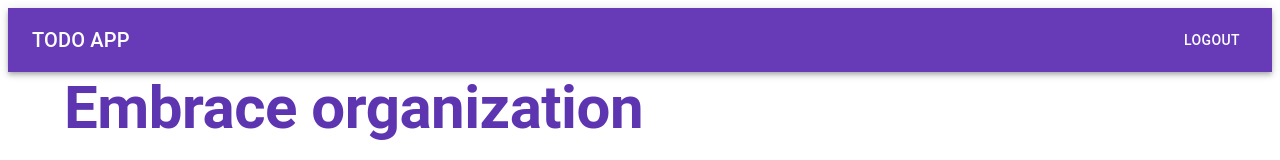
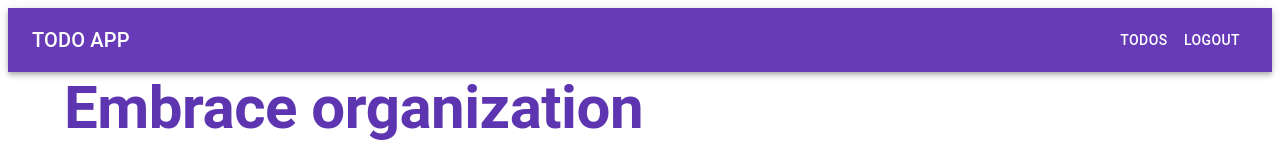
Before and after one commit to Maham-Imran99/todo-app, a React (Create React App) app in the folder user/: page / in a window 1280 px wide. Shown: the top 160 px of the page. Built offline with nearby package versions, Linux system fonts and the light colour scheme; sample sign-in values are in the browser's storage.

Commit message:
nav bar updates

```diff
--- a/user/src/components/common/NavBar.js
+++ b/user/src/components/common/NavBar.js
@@ -1,33 +1,42 @@
 import React from 'react';
 import { AppBar, Toolbar, Typography, Button } from '@mui/material';
-import { Link, useNavigate } from 'react-router-dom';
+import { Link, useNavigate, useLocation } from 'react-router-dom';
 import { LOGIN, LOGOUT, SIGNUP, TODO } from '../../constants/constantText';
+import { useAuth } from '../../context/auth/AuthContext';
 
 export default function NavBar() {
-  const token = localStorage.getItem("token");
+  const { isLoggedIn, logout } = useAuth();
   const navigate = useNavigate();
+  const location = useLocation();
+
+  const handleLogout = () => {
+    logout();
+    navigate('/login');
+  };
+
+  const isHome = location.pathname === '/';
+
   return (
     <AppBar position="static" style={{ backgroundColor: '#673ab7' }}>
       <Toolbar>
         <Typography variant="h6" style={{ flexGrow: 1 }}>
           <Link to="/" style={{ color: 'inherit', textDecoration: 'none' }}>{TODO}</Link>
         </Typography>
-        {
-          token ? (
-            <>
-              <Button color="inherit" onClick={() => {
-                localStorage.removeItem("token");
-                navigate('/login');
-              }}>{LOGOUT}</Button>
 
-            </>
-          ) : (
-            <>
-              <Button color="inherit" component={Link} to="/login">{LOGIN}</Button>
-              <Button color="inherit" component={Link} to="/signup">{SIGNUP}</Button>
-            </>
-          )
-        }
+        {isHome && isLoggedIn && (
+          <Button color="inherit" component={Link} to="/todos">
+            Todos
+          </Button>
+        )}
+
+        {isLoggedIn ? (
+          <Button color="inherit" onClick={handleLogout}>{LOGOUT}</Button>
+        ) : (
+          <>
+            <Button color="inherit" component={Link} to="/login">{LOGIN}</Button>
+            <Button color="inherit" component={Link} to="/signup">{SIGNUP}</Button>
+          </>
+        )}
       </Toolbar>
     </AppBar>
   );
--- a/user/src/components/todo/Todo.js
+++ b/user/src/components/todo/Todo.js
@@ -26,6 +26,8 @@ const Todo = () => {
         if (response.data && response.data.todo) {
             dispatch(addTodo(response.data.todo));
             setNewTodo("");
+            dispatch(updateSearchTerm(""));
+            window.location.reload();
         }
     } catch (error) {
         console.error("Error creating todo", error);
--- a/user/src/components/todo/TodoList.js
+++ b/user/src/components/todo/TodoList.js
@@ -21,16 +21,14 @@ const TodoList = () => {
   });
 
   const getFilteredTodos = () => {
-    console.log('getFilteredTodos')
-    return todos.filter(todo => {
+    return Array.isArray(todos) ? todos.filter(todo => {
       const matchesFilter =
         (filter === 'COMPLETED' && todo.completed) ||
         (filter === 'INCOMPLETE' && !todo.completed) ||
         filter === 'ALL';
-        const matchesSearch = todo.name.toLowerCase().includes(searchTerm.toLowerCase());
-        console.log(matchesSearch,matchesFilter)
+      const matchesSearch = todo.name?.toLowerCase().includes(searchTerm.toLowerCase());
       return matchesFilter && matchesSearch;
-    });
+    }) : [];
   };
 
   const filteredTodos = getFilteredTodos();
@@ -46,7 +44,7 @@ const TodoList = () => {
     <List>
       <ListItem style={{ display: 'flex', flexDirection: 'column', alignItems: 'flex-start' }}>
         <Typography variant="subtitle1" sx={{ fontStyle: 'italic', my: 2 }}>
-         {ALL_TODOS}
+          {ALL_TODOS}
         </Typography>
         {filteredTodos.map((todo, index) => (
           <TodoItem key={todo._id} todo={todo} index={index} />
--- a/user/src/context/auth/AuthContext.js
+++ b/user/src/context/auth/AuthContext.js
@@ -1,19 +1,12 @@
-import React, { createContext, useContext, useState, useEffect } from 'react';
+import React, { createContext, useContext, useState } from 'react';
 
 const AuthContext = createContext(null);
 
 export const AuthProvider = ({ children }) => {
-  const [isLoggedIn, setIsLoggedIn] = useState(false);
-
-  useEffect(() => {
-    const token = localStorage.getItem('token');
-    setIsLoggedIn(!!token);
-  }, []);
+  const [isLoggedIn, setIsLoggedIn] = useState(!!localStorage.getItem('token'));
 
   const login = (token) => {
-    console.log("here")
     localStorage.setItem('token', token);
-    console.log("token", token)
     setIsLoggedIn(true);
   };
 
--- a/user/src/index.js
+++ b/user/src/index.js
@@ -6,7 +6,19 @@ import { ApolloClient, InMemoryCache, ApolloProvider } from '@apollo/client';
 
 const client = new ApolloClient({
   uri: 'http://localhost:4000/',
-  cache: new InMemoryCache(),
+  cache: new InMemoryCache({
+    typePolicies: {
+      Query: {
+        fields: {
+          todos: {
+            merge(existing = [], incoming) {
+              return incoming
+            }
+          }
+        }
+      }
+    }
+  }),
 });
 
 const root = ReactDOM.createRoot(document.getElementById('root'));
```
